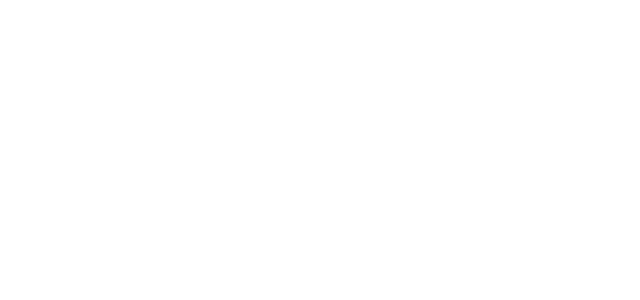
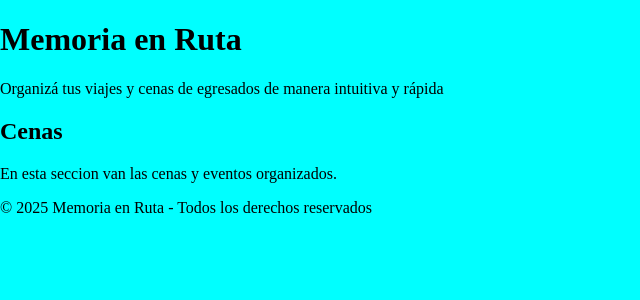
Before and after one commit to Fabricio3434/Proyecto-final-GT-Memoria-en-Ruta-, a React (Vite) app in the folder Memoria-en-Ruta/: page / in a window 1280 px wide. Shown: the top 300 px of the page, without its empty margins (0-640 px from the left). Built offline with nearby package versions, Linux system fonts and the light colour scheme.

Commit message:
agregue header, sections y footer

```diff
--- a/Memoria-en-Ruta/index.html
+++ b/Memoria-en-Ruta/index.html
@@ -1,13 +1,16 @@
 <!doctype html>
 <html lang="en">
+
 <head>
   <meta charset="UTF-8" />
   <link rel="icon" type="image/svg+xml" href="Img/MemoriaEnRuta.png" />
   <meta name="viewport" content="width=device-width, initial-scale=1.0" />
   <title>Memoria en Ruta</title>
 </head>
+
 <body>
   <div id="root"></div>
   <script type="module" src="/src/main.jsx"></script>
 </body>
+
 </html>
--- a/Memoria-en-Ruta/src/App.css
+++ b/Memoria-en-Ruta/src/App.css
@@ -0,0 +1,5 @@
+body {
+    margin: 0;
+    padding: 0;
+    background-color: aqua;
+}
--- a/Memoria-en-Ruta/src/App.jsx
+++ b/Memoria-en-Ruta/src/App.jsx
@@ -1,12 +1,24 @@
-import { useState } from 'react'
+import React from 'react'
 import './App.css'
 
 function App() {
-  const [count, setCount] = useState(0)
-
   return (
-    <>
-    </>
+    <div className='app'>
+      {/* Seccion de bienvenida */}
+      <header className='bienvenida'>
+        <h1>Memoria en Ruta</h1>
+        <p>Organizá tus viajes y cenas de egresados de manera intuitiva y rápida</p>
+      </header>
+      {/* Seccion de viajes */}
+      <section className='cenas'>
+        <h2>Cenas</h2>
+        <p>En esta seccion van las cenas y eventos organizados.</p>
+      </section>
+      {/* Seccion footer */}
+      <footer className='footer'>
+        © 2025 Memoria en Ruta - Todos los derechos reservados
+      </footer>
+    </div>
   )
 }
 
```
Lines whose indentation alone changed are shown as unchanged.
